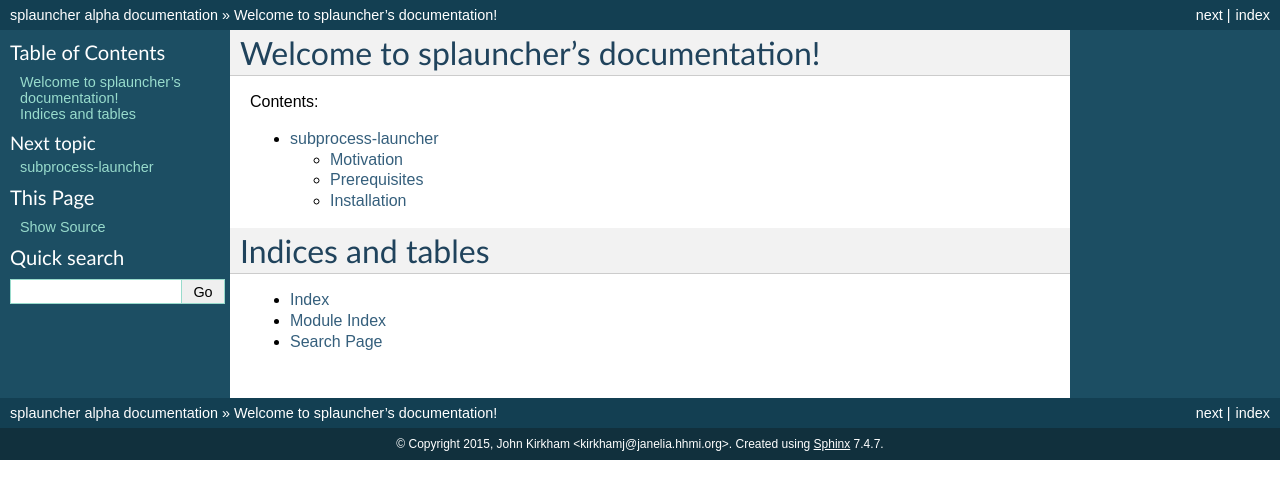
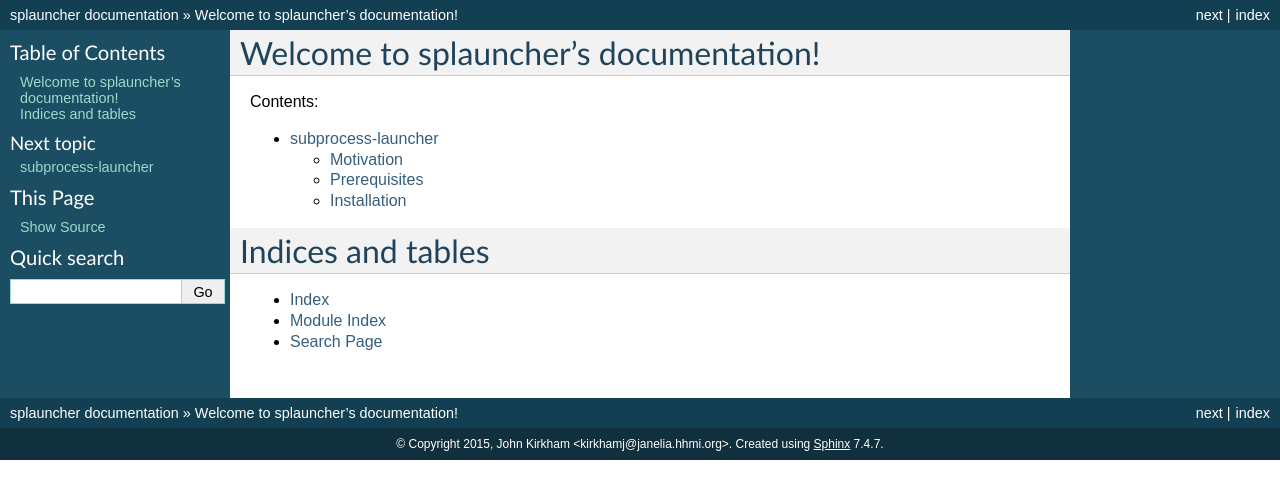
Before and after one commit to jakirkham/proc-launcher, a Sphinx documentation site: the page built from docs/index.rst, in a window 1280 px wide. Shown: the top 499 px of the page. Built offline with Sphinx 7.4.7, drawn with Linux system fonts in a browser that asks for light colours; the version number could not be read and is left out.

Commit message:
docs/conf.py: Use version from versioneer.

```diff
--- a/docs/conf.py
+++ b/docs/conf.py
@@ -55,10 +55,12 @@
 # |version| and |release|, also used in various other places throughout the
 # built documents.
 #
+# The full version, including alpha/beta/rc tags.
+from nanshe import __version__
+release = __version__
+del __version__
 # The short X.Y version.
-version = 'alpha'
-# The full version, including alpha/beta/rc tags.
-release = 'alpha'
+version = ".".join(release.split(".")[:2])
 
 # The language for content autogenerated by Sphinx. Refer to documentation
 # for a list of supported languages.
```
